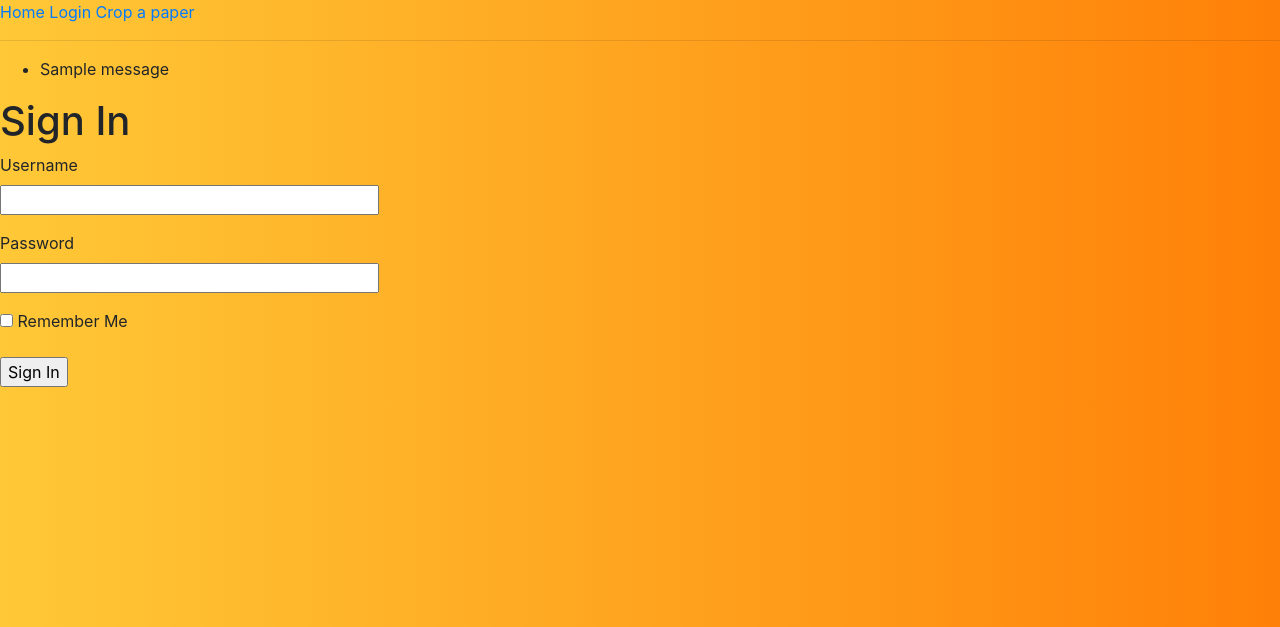
After one commit to Notsofastmatey/Examscanner, a Flask app: page /login in a window 1280 px wide. The commit adds this page. Shown: the top 627 px of the page. Run offline with Flask 2, Linux system fonts and the light colour scheme; one stand-in notice (Sample message) is shown; some libraries are stand-ins or nearby versions.

Commit message:
Finished web forms  (ch3) and updated base.html

```diff
--- a/app/__init__.py
+++ b/app/__init__.py
@@ -1,5 +1,7 @@
 from flask import Flask
+from config import Config
 
 app = Flask(__name__)
+app.config.from_object(Config)
 
 from app import routes
--- /dev/null
+++ b/app/forms.py
@@ -0,0 +1,9 @@
+from flask_wtf import FlaskForm
+from wtforms import StringField, PasswordField, BooleanField, SubmitField
+from wtforms.validators import DataRequired
+
+class LoginForm(FlaskForm):
+    username = StringField('Username', validators=[DataRequired()])
+    password = PasswordField('Password', validators=[DataRequired()])
+    remember_me = BooleanField('Remember Me')
+    submit = SubmitField('Sign In')
--- a/app/routes.py
+++ b/app/routes.py
@@ -1,5 +1,6 @@
 from app import app
-from flask import render_template
+from flask import render_template, flash, redirect, url_for
+from app.forms import LoginForm
 
 @app.route('/')
 @app.route('/index')
@@ -9,3 +10,12 @@ def index():
 @app.route('/crop')
 def crop():
     return render_template('crop.html', title='Crop Paper')
+
+@app.route('/login', methods=['GET', 'POST'])
+def login():
+    form = LoginForm()
+    if form.validate_on_submit():
+        flash('Login requested for user {}, remember_me={}'.format(
+            form.username.data, form.remember_me.data))
+        return redirect(url_for('/index'))
+    return render_template('login.html', title='Sign In', form=form)
--- a/app/static/script.js
+++ b/app/static/script.js
@@ -3,6 +3,8 @@ const imageTag = document.getElementById("adpImage");
 const getCropped = document.getElementById("getCropped");
 const croppedImg = document.getElementById("croppedImage");
 const dataUrl = document.getElementById("dataUrl");
+var iI = document.getElementById('imageInput');
+if(iI){
 imageInput.addEventListener("change", e => {
   var reader = new FileReader();
   reader.readAsDataURL(e.target.files[0]);
@@ -11,6 +13,7 @@ imageInput.addEventListener("change", e => {
     initCropper();
   };
 });
+};
 function initCropper() {
   const cropper = new Cropper(imageTag);
   getCropped.addEventListener("click", () => {
--- /dev/null
+++ b/app/templates/base.html
@@ -0,0 +1,37 @@
+<!doctype html>
+<html>
+
+<head>
+    <!--Stylesheets-->
+    <link href='https://cdnjs.cloudflare.com/ajax/libs/twitter-bootstrap/4.3.1/css/bootstrap.min.css' rel='stylesheet'>
+    <link href='https://cdnjs.cloudflare.com/ajax/libs/cropperjs/1.5.6/cropper.min.css' rel='stylesheet'>
+    <link href={{url_for('static', filename='style.css' )}} rel='stylesheet'>
+
+    {% if title %}
+    <title>{{ title }} - ExamScanner</title>
+    {% else %}
+    <title>Welcome to ExamScanner</title>
+    {% endif %}
+</head>
+
+<body>
+    <a href="{{ url_for('index') }}">Home</a>
+    <a href="{{ url_for('login') }}">Login</a>
+    <a href="{{ url_for('crop') }}">Crop a paper</a>
+    <hr>
+    {% with messages = get_flashed_messages() %}
+        {% if messages %}
+        <ul>
+            {% for message in messages %}
+            <li>{{ message }}</li>
+            {% endfor %}
+        </ul>
+        {% endif %}
+        {% endwith %}
+    {% block content %}{% endblock %}
+</body>
+<!--Script-->
+<script type='text/javascript' src='https://cdnjs.cloudflare.com/ajax/libs/cropperjs/1.5.6/cropper.min.js'></script>
+<script type='text/javascript' src={{url_for('static', filename='script.js' )}}></script>
+
+</html>
--- /dev/null
+++ b/app/templates/login.html
@@ -0,0 +1,24 @@
+{% extends "base.html" %}
+
+{% block content %}
+    <h1>Sign In</h1>
+    <form action="" method="post" novalidate>
+        {{ form.hidden_tag() }}
+        <p>
+            {{ form.username.label }}<br>
+            {{ form.username(size=32) }}<br>
+            {% for error in form.username.errors %}
+            <span style="color: red;">[{{ error }}]</span>
+            {% endfor %}
+        </p>
+        <p>
+            {{ form.password.label }}<br>
+            {{ form.password(size=32) }}<br>
+            {% for error in form.password.errors %}
+            <span style="color: red;">[{{ error }}]</span>
+            {% endfor %}
+        </p>
+        <p>{{ form.remember_me() }} {{ form.remember_me.label }}</p>
+        <p>{{ form.submit() }}</p>
+    </form>
+{% endblock %}
--- /dev/null
+++ b/config.py
@@ -0,0 +1,4 @@
+import os
+
+class Config(object):
+    SECRET_KEY = os.environ.get('SECRET_KEY') or 'you-will-never-guess'
```
Also changed, not shown: app/templates/crop.html (+3 -19 lines), app/templates/index.html (+4 -8 lines), app/static/Gary.png (deleted).
